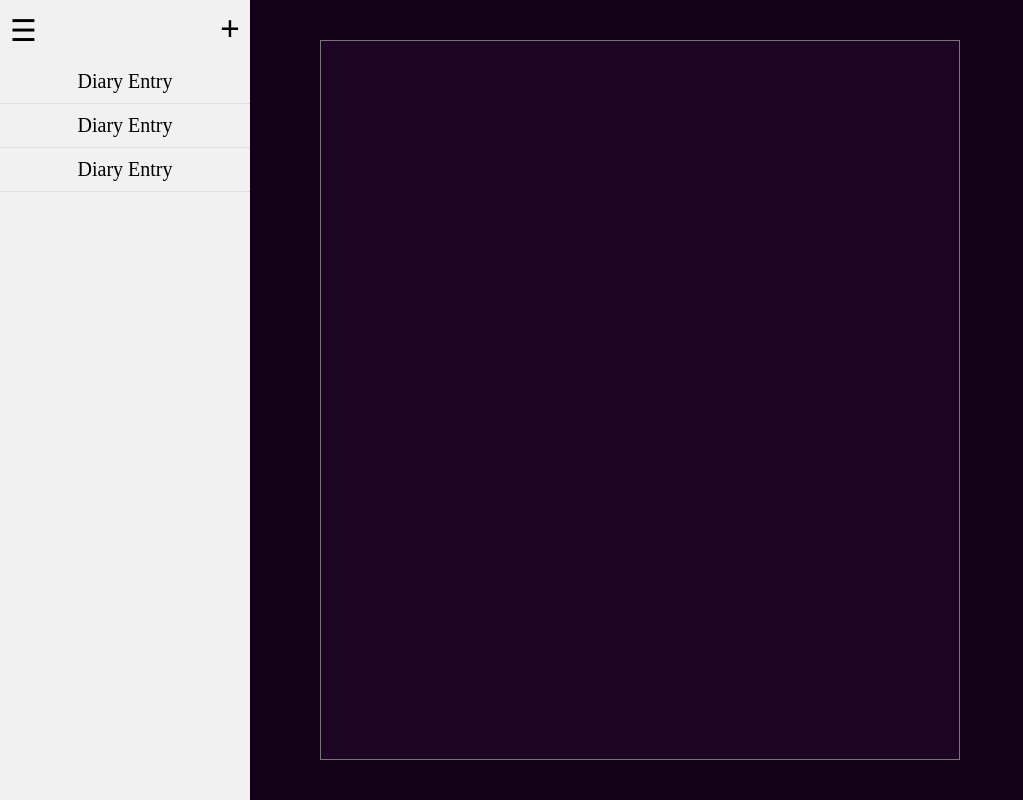
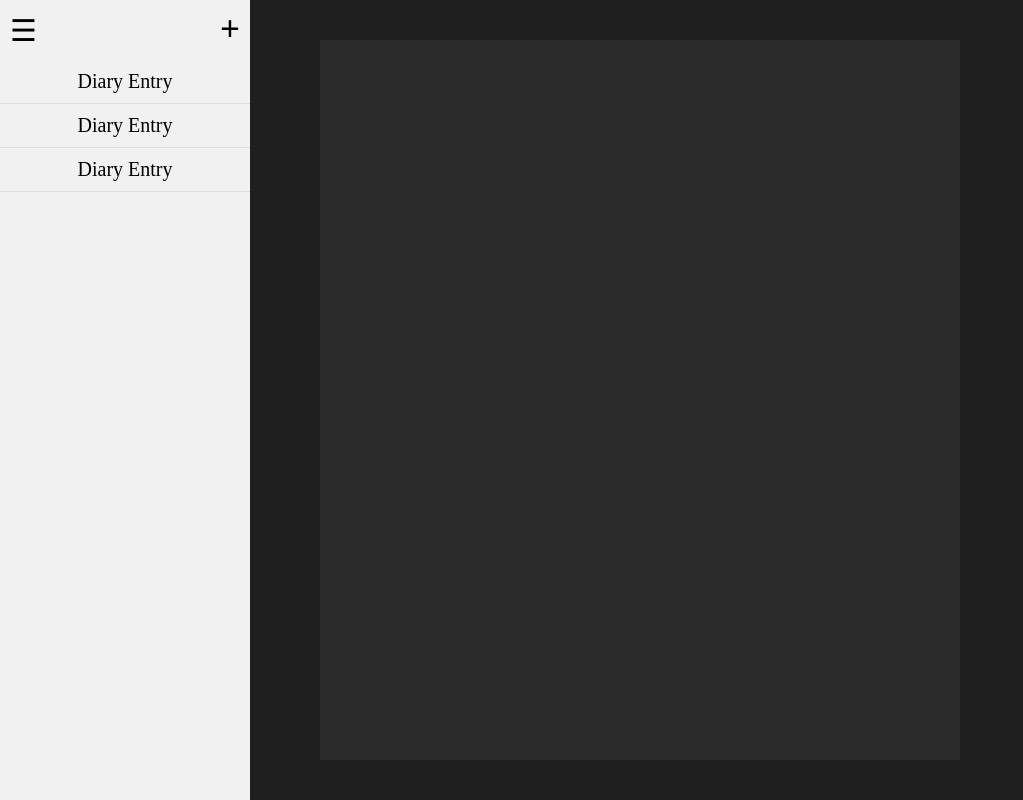
Before and after one commit to TadasL0/Solve, a React (Create React App) app: page / in a window 1280 px wide. Shown: the whole page, without its empty margins (0-1023 px from the left). Built offline with nearby package versions, Linux system fonts and the light colour scheme.

Commit message:
some changes to the overall look

```diff
--- a/src/App.js
+++ b/src/App.js
@@ -1,9 +1,8 @@
-import React, { useEffect, useState } from "react";
+import React, { useState } from "react";
 import SideNavbar from './ui_navbar.js';
 import './index.css';
 
 function TextArea() {
-  const [textboxes, setTextboxes] = useState([{ date: new Date().toDateString(), content: "" }]);
   const [inputText, setInputText] = useState("");
   const [showChatbot, setShowChatbot] = useState(false);
 
@@ -14,19 +13,15 @@ function TextArea() {
   return (
     <div>
     <SideNavbar />
-    <div className="textareas-container">
+    <div className="textarea-container">
       <textarea
         id="main-textarea"
         className="thought-input"
         value={inputText}
-        onChange={event => {
-          setInputText(event.target.value);
-          const newTextboxes = [...textboxes];
-          setTextboxes(newTextboxes);
-        }}
+        onChange={event => setInputText(event.target.value)}
       ></textarea>
       <div className={`chatbot-icon-container ${showChatbot ? 'show' : 'hide'}`} onClick={handleChatbotClick}>
-        <img src="src\Bobber.png" alt="Chatbot Icon" className="chatbot-icon" />
+        <img src="images\chatbot_icon.jpg" alt="Chatbot Icon" className="chatbot-icon" />
       </div>
     </div>
     </div>
--- a/src/index.css
+++ b/src/index.css
@@ -1,30 +1,33 @@
 body {
   height: 100%;
   width: 100%;
-  background-color: #130118;
+  background-color: #1F1F1F
 }
 
 .thought-input {
+  position: absolute;
+  position: fixed;
+  top: 50%;
+  left: 50%;
+  transform: translate(-50%, -50%);
   width: 50%;
   height: 90%;
   align-items: center;
   justify-content: center;
   display: flex;
+  flex-direction: column;
+  flex: 1;
   color: white;
   padding: 2%;
   font-family: 'Roboto', sans-serif;
   font-size: 105%;
-  overflow: auto;
-  background-color: #ffffff;
+  border: none;
+  background-color: #2b2b2b;
   box-sizing: border-box; /* prevent the textarea from cutting off any text */
-  background-color: #1d0424;
   text-decoration: none;
   resize: none;
-  position: absolute;
-  top: 50%;
-  left: 50%;
-  transform: translate(-50%, -50%);
 }
+
 
 
 @media screen and (max-width: 600px) {
--- a/src/ui_navbar.js
+++ b/src/ui_navbar.js
@@ -15,9 +15,9 @@ const SideNavbar = () => {
         </div>
       </div>
       <div className={`navbar-container ${isOpen ? 'open' : 'closed'}`}>
-        <div className="navbar-item">Diary Entry</div>
-        <div className="navbar-item">Diary Entry</div>
-        <div className="navbar-item">Diary Entry</div>
+        <div className="navbar-item" contentEditable={true}>Diary Entry</div>
+        <div className="navbar-item" contentEditable={true}>Diary Entry</div>
+        <div className="navbar-item" contentEditable={true}>Diary Entry</div>
       </div>
     </div>
   );
```
